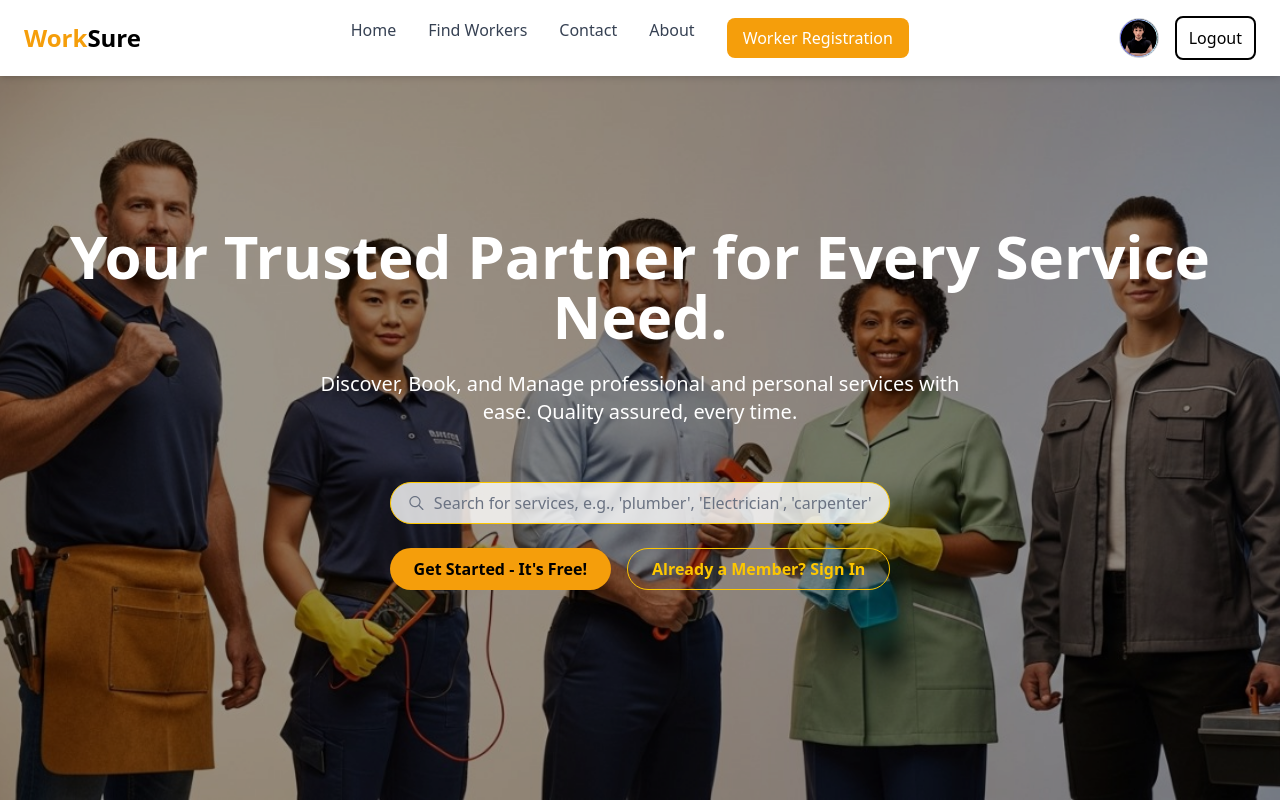
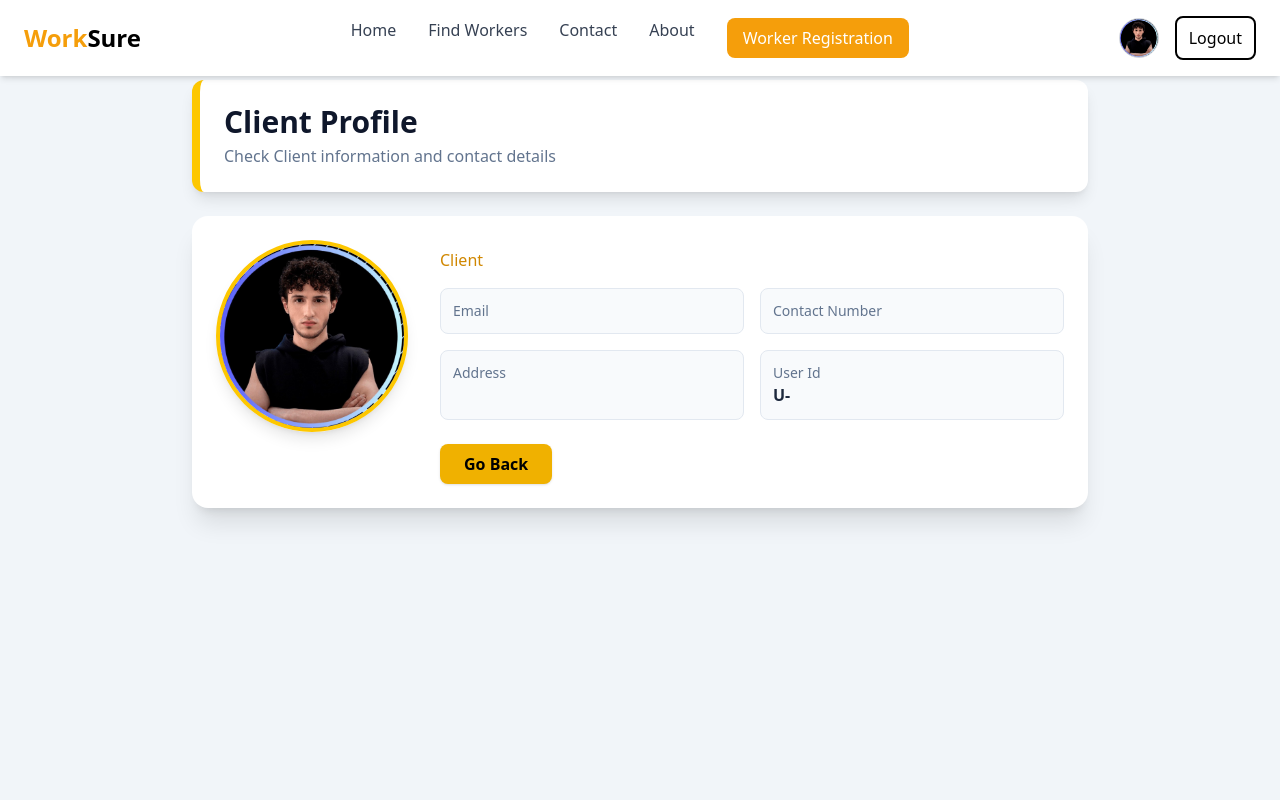
Before and after one commit to HasalKenula/WorkSure-frontend, a React (Vite) app: page /workerView/1 in a window 1280 px wide. Shown: the top 802 px of the page. Built offline with nearby package versions, Linux system fonts and the light colour scheme; no server answers; sample sign-in values are in the browser's storage.

Commit message:
added and modified user profile to worker view

```diff
--- a/src/App.jsx
+++ b/src/App.jsx
@@ -61,7 +61,7 @@ function App() {
             <Route path="/adminDashBoard" element={<AdminDashBoard />} />
             <Route path="/workerRegistrationDetails/:workerId" element={<WorkerRegistrationDetails />} />
             <Route path="/workerProfileUpdate" element={<WorkerProfileUpdate />} />
-            <Route path='/workerView' element={<WorkerView />} />
+            <Route path='/workerView/:userId' element={<WorkerView />} />
             <Route path='/workerCard/:workerId' element={<WorkerProfileCard />} />
 
           </Route>
--- a/src/pages/WorkerDashBoard.jsx
+++ b/src/pages/WorkerDashBoard.jsx
@@ -263,7 +263,7 @@ export default function WorkerDashBoard() {
         }
     }
 
-const visibleWorkers = hire.filter(w => !w.isBooked);
+    const visibleWorkers = hire.filter(w => !w.isBooked);
     return (
         <div>
             <Navbar />
@@ -402,8 +402,8 @@ const visibleWorkers = hire.filter(w => !w.isBooked);
                                                     {user.isPending ? "Pending" : "Seen"}
                                                 </button>
 
-                                                <button className="px-3 py-1 bg-white text-primary rounded-lg hover:bg-primary border border-primary hover:text-white">
-                                                    Cancel
+                                                <button className="px-3 py-1 bg-white text-primary rounded-lg hover:bg-primary border border-primary hover:text-white" onClick={() => navigate(`/workerView/${user.user.id}`)}>
+                                                    User Profile view
                                                 </button>
                                             </div></td>
 
@@ -528,8 +528,8 @@ const visibleWorkers = hire.filter(w => !w.isBooked);
 
 
 
-                                                <button className="px-3 py-1 bg-white text-primary rounded-lg hover:bg-primary border border-primary hover:text-white">
-                                                    Cancel
+                                                <button className="px-3 py-1 bg-white text-primary rounded-lg hover:bg-primary border border-primary hover:text-white" onClick={() => navigate(`/workerView/${user.user.id}`)}>
+                                                    User Profile view
                                                 </button>
                                             </div></td>
 
--- a/src/pages/WorkerView.jsx
+++ b/src/pages/WorkerView.jsx
@@ -1,52 +1,146 @@
 import React from 'react'
 import Navbar from '../components/NavBar'
 import { FaUserCircle } from "react-icons/fa";
+import axios from "axios";
+import { useEffect, useState } from "react";
+import { useAuth } from "../context/AuthContext";
+import { useNavigate, useParams } from 'react-router-dom';
+import toast from "react-hot-toast";
+import MM from "../assets/man.jpg";
 
+export default function WorkerView() {
 
-export default function WorkerView(){
-  return (
+  const { userId } = useParams();
+  const navigate = useNavigate();
+  const { isAuthenticated, jwtToken } = useAuth();
+
+  const config = {
+    headers: {
+      Authorization: `Bearer ${jwtToken}`
+    }
+  }
+  const [user, setUser] = useState({});
+  async function loadWorkerDetails() {
+    try {
+      const response = await axios.get(
+        `http://localhost:8081/user/${userId}`,
+        config
+      );
+      setUser(response.data);
+      toast.success("workers are loaded successfully");
+    } catch (error) {
+      toast.error("have error here not loaded workers");
+    }
+  }
+
+  useEffect(function () {
+    if (isAuthenticated) {
+
+      loadWorkerDetails();
+    }
+  }, [isAuthenticated])
+
+   return (
     <>
-      <Navbar/>
+      <Navbar />
 
-        <div className="mt-19  h-[90vh] font-outfit px-4  items-center flex justify-center ">{/*full page*/}
-           <div className="shadow-2xl w-[85%] h-[71vh] flex flex-col rounded-2xl  bg-white/10 backdrop-blur-xl p-4 justify-center ">{/*second box*/}
-            {/*title*/ }
-              <div className=' h-[10vh] flex items-center '>
-                <h1 className=' text-3xl font-bold font-sans text-primary ml-8 mb-11'>Ishini  Sheahra</h1>
+      <div className="bg-slate-100 min-h-screen flex justify-center items-start pt-20 px-4">
+        <div className="w-full max-w-4xl">
+          {/* Header */}
+          <div className="bg-white shadow-lg rounded-xl p-6 border-l-8 border-yellow-400 mb-6">
+            <h1 className="text-3xl font-bold text-slate-900">Client Profile</h1>
+            <p className="text-slate-500 mt-1">Check Client information and contact details</p>
+          </div>
+
+          {/* Profile Card */}
+          <div className="bg-white shadow-xl rounded-2xl p-6 flex flex-col md:flex-row items-center md:items-start space-y-6 md:space-y-0 md:space-x-8">
+
+            {/* Image */}
+            <div className="flex-shrink-0 w-40 h-40 md:w-48 md:h-48 rounded-full overflow-hidden border-4 border-yellow-400 shadow-lg">
+              <img src={user?.imageUrl || MM} alt="profile" className="w-full h-full object-cover" />
+            </div>
+
+            {/* Info */}
+            <div className="flex-1 w-full">
+              <h2 className="text-2xl font-bold text-slate-900 mb-2">{user.name}</h2>
+              <p className="text-yellow-600 font-medium mb-4">{user.jobRole || 'Client'}</p>
+
+              <div className="grid grid-cols-1 sm:grid-cols-2 gap-4">
+                <div className="bg-slate-50 p-3 rounded-lg border border-slate-200">
+                  <p className="text-sm text-slate-500">Email</p>
+                  <p className="text-slate-800 font-semibold">{user.email}</p>
+                </div>
+                <div className="bg-slate-50 p-3 rounded-lg border border-slate-200">
+                  <p className="text-sm text-slate-500">Contact Number</p>
+                  <p className="text-slate-800 font-semibold">{user.contact}</p>
+                </div>
+                <div className="bg-slate-50 p-3 rounded-lg border border-slate-200">
+                  <p className="text-sm text-slate-500">Address</p>
+                  <p className="text-slate-800 font-semibold">{user.address}</p>
+                </div>
+                <div className="bg-slate-50 p-3 rounded-lg border border-slate-200">
+                  <p className="text-sm text-slate-500">User Id</p>
+                  <p className="text-slate-800 font-semibold">U{user.id || '-'}</p>
+                </div>
               </div>
-              {/*image and details*/}
-              <div className=' h-[40vh] flex flex-row space-x-20'>
-                {/*image*/}
-                <div className=' w-1/4 items-center justify-center flex'>
-                  <div className="w-62 h-62 rounded-full overflow-hidden  shadow-lg">
-                        <FaUserCircle className="w-full h-full object-cover" />
-                  </div>
 
-                {/*details*/}
-                </div>
-                <div className=' w-3/4 flex flex-row'>
-                  <div className=' w-1/4 flex flex-col justify-center'>
-                      <p className=' h-[8vh] font-semibold text-lg'>User  Name</p>
-                       <p className=' h-[8vh] font-semibold text-lg'>Email</p>
-                        <p className=' h-[8vh] font-semibold text-lg'>Address</p>
-                         <p className=' h-[8vh] font-semibold text-lg'>Contact  Number</p>
-                  </div>
-                  <div className=' '></div>
-                    <div className='  flex flex-col justify-center'>
-                      <p className=' h-[8vh] font-semibold text-lg text-gray-600'>Ishini  Shehara</p>
-                       <p className=' h-[8vh] font-semibold text-lg text-gray-600'>ishini@gmail.com</p>
-                        <p className=' h-[8vh] font-semibold text-lg text-gray-600'>336, Piliyandala, Colombo</p>
-                         <p className=' h-[8vh] font-semibold text-lg text-gray-600'>071 1234567</p>
-                  </div>
-
-
-                </div>
-
-
+              {/* Action Buttons */}
+              <div className="flex flex-col sm:flex-row gap-4 mt-6">
+                <button
+                  className="w-full sm:w-auto px-6 py-2 bg-yellow-500 text-black font-bold rounded-lg shadow hover:bg-yellow-400 transition"
+                  onClick={() => navigate(-1)}
+                >
+                  Go Back
+                </button>
 
               </div>
-           </div>
+            </div>
+          </div>
+        </div>
       </div>
     </>
   )
 }
+
+
+
+// import React from 'react'
+// import Navbar from '../components/NavBar'
+// import axios from "axios";
+// import { useEffect, useState } from "react";
+// import { useAuth } from "../context/AuthContext";
+// import { useNavigate, useParams } from 'react-router-dom';
+// import toast from "react-hot-toast";
+// import MM from "../assets/man.jpg";
+
+// export default function WorkerView() {
+//   const { userId } = useParams();
+//   const navigate = useNavigate();
+//   const { isAuthenticated, jwtToken } = useAuth();
+
+//   const config = {
+//     headers: { Authorization: `Bearer ${jwtToken}` }
+//   }
+//   const [user, setUser] = useState({});
+
+//   async function loadWorkerDetails() {
+//     try {
+//       const response = await axios.get(
+//         `http://localhost:8081/user/${userId}`,
+//         config
+//       );
+//       setUser(response.data);
+//       toast.success("Worker loaded successfully");
+//     } catch (error) {
+//       toast.error("Error: Could not load worker");
+//     }
+//   }
+
+//   useEffect(() => {
+//     if (isAuthenticated) {
+//       loadWorkerDetails();
+//     }
+//   }, [isAuthenticated]);
+
+
+// }
```
